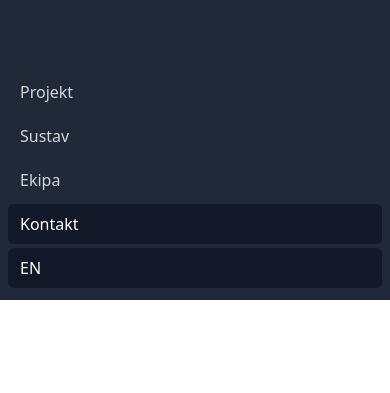
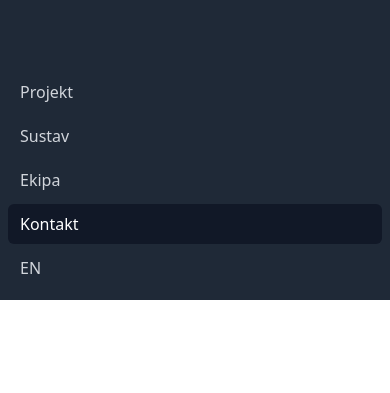
Before and after one commit to Path-Variable/smart-garden-project-site, a website: page src/hr/contact.html in a window 390 px wide. Shown: the top 393 px of the page. Drawn offline with Linux system fonts and the light colour scheme; a web font is replaced by a local one.

Commit message:
fixes to mobile menu

```diff
--- a/src/hr/contact.html
+++ b/src/hr/contact.html
@@ -38,7 +38,7 @@
             <a href="system.html" class="text-gray-300 hover:bg-gray-700 hover:text-white block rounded-md px-3 py-2 text-base font-medium">Sustav</a>
             <a href="team.html" class="text-gray-300 hover:bg-gray-700 hover:text-white block rounded-md px-3 py-2 text-base font-medium">Ekipa</a>
             <a href="contact.html" class="bg-gray-900 text-white block rounded-md px-3 py-2 text-base font-medium" aria-current="page">Kontakt</a>
-            <a href="../en/contact.html" class="bg-gray-900 text-white block rounded-md px-3 py-2 text-base font-medium" aria-current="page">EN</a>
+            <a href="../en/contact.html" class=" text-gray-300 block rounded-md px-3 py-2 text-base font-medium" >EN</a>
           </div>
         </div>
     </nav>
```
Also changed, not shown: src/en/contact.html (+1 -1 lines).
